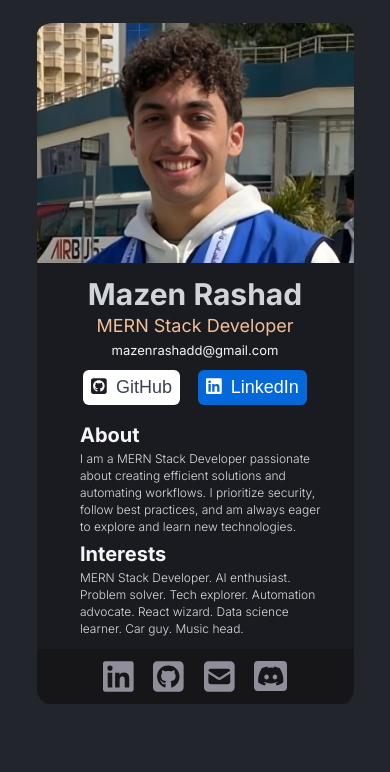
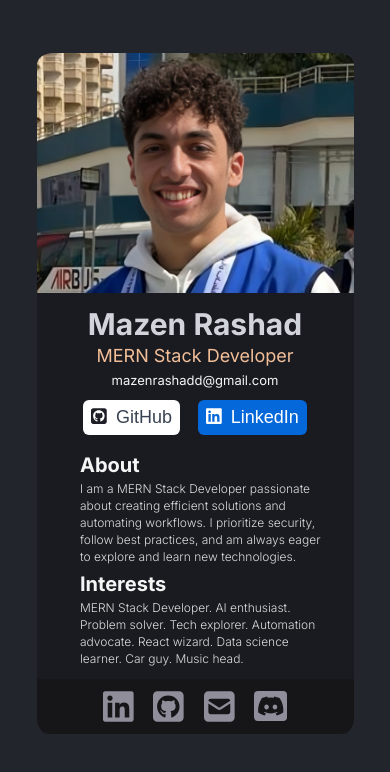
Before and after one commit to mazenrashaddd/digital-business-card, a React (Create React App) app: page / in a window 390 px wide. Shown: the top 772 px of the page. Built offline with nearby package versions, Linux system fonts and the light colour scheme; a web font is replaced by a local one.

Commit message:
Finshed the design process

```diff
--- a/src/Components/Card/Card.css
+++ b/src/Components/Card/Card.css
@@ -176,6 +176,6 @@ body {
 
 @media only screen and (max-width: 600px) {
   body{
-    margin-top: 20px;
+    margin-top: 50px;
   }
 }
```
